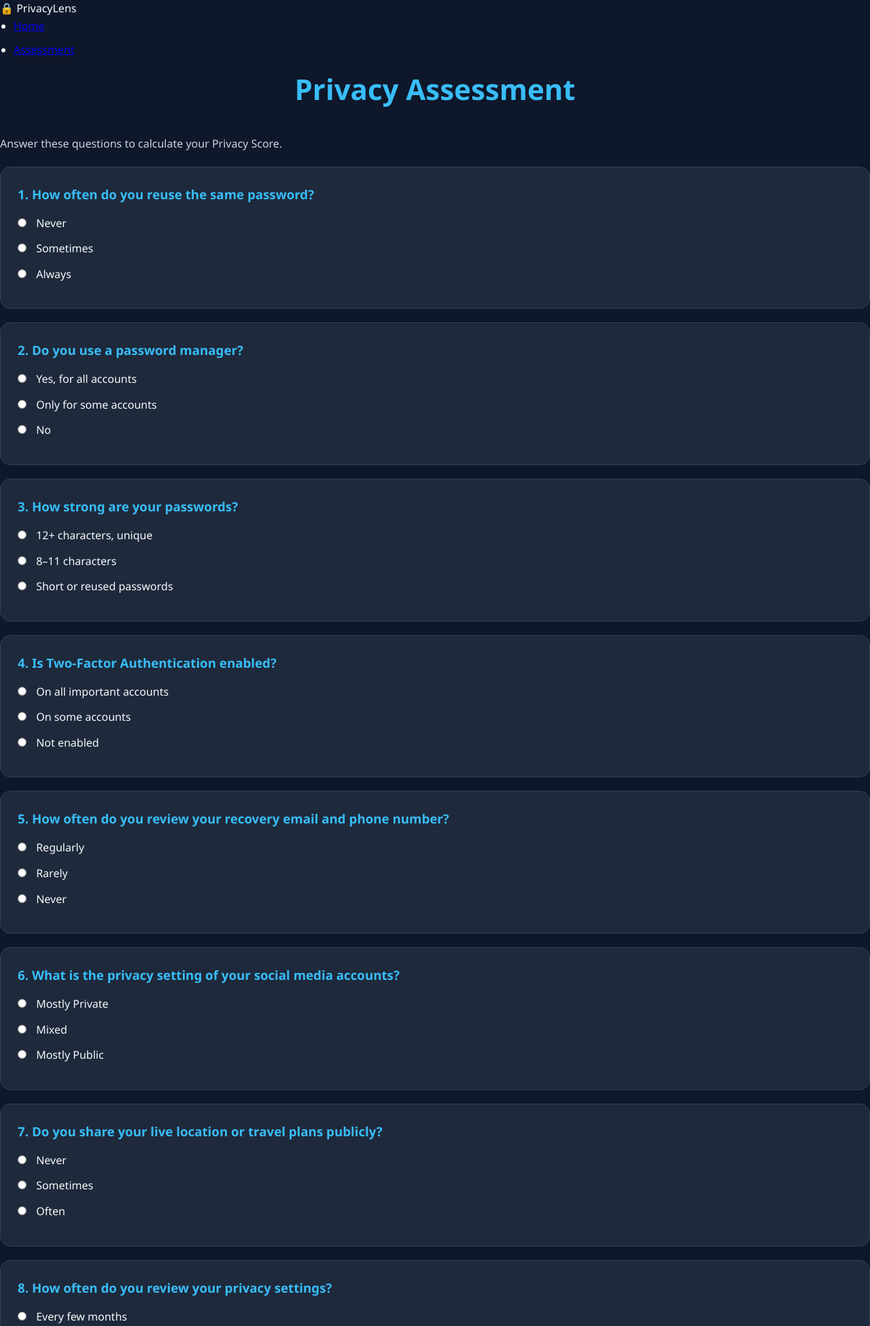
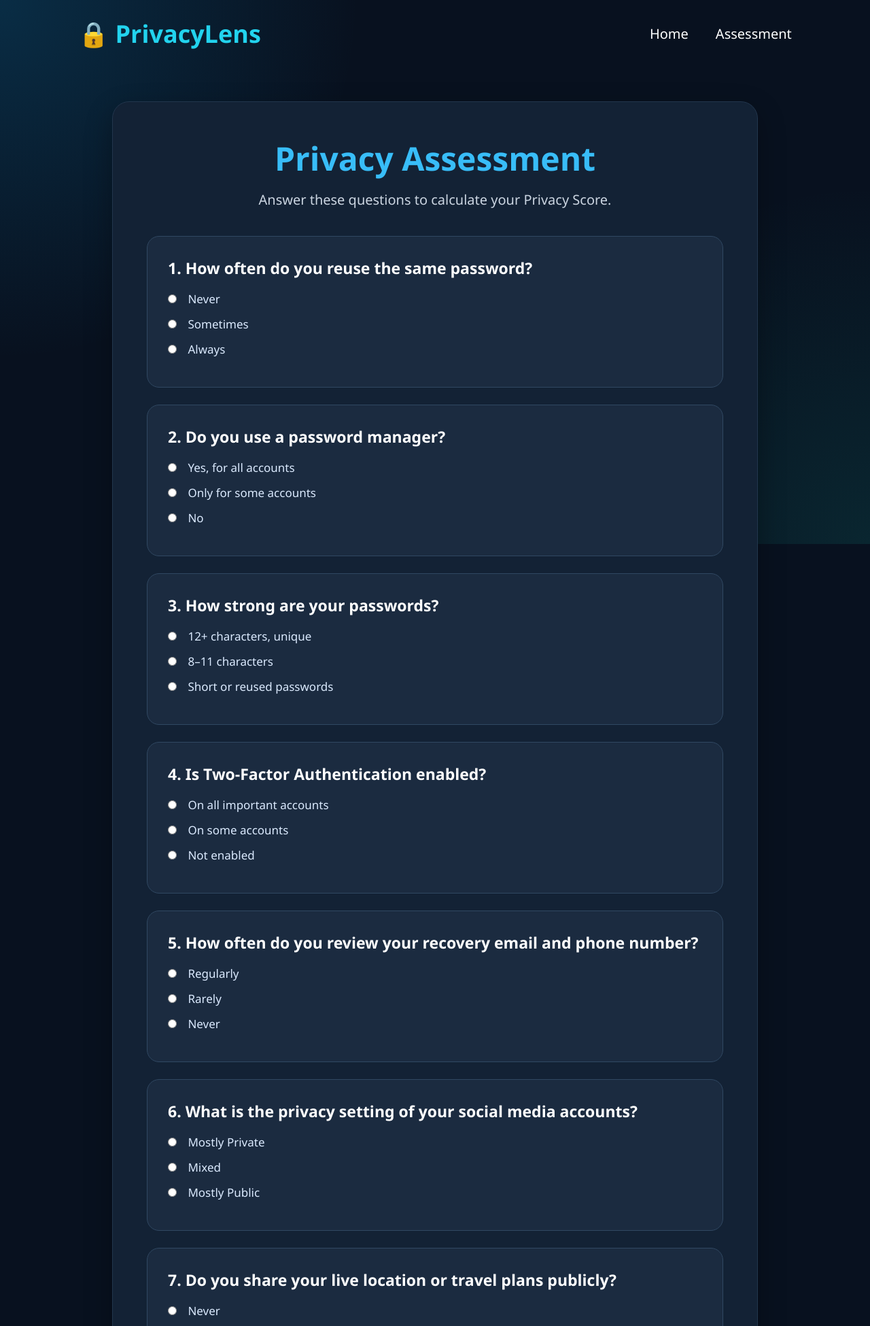
Before and after one commit to riyalistic-bot/PrivacyLens, a Flask app: page /assessment in a window 1280 px wide. Shown: the top 1950 px of the page at 68% size. Run offline with Flask 3, Linux system fonts and the light colour scheme.

Commit message:
Prepare app for deployment

```diff
--- a/app.py
+++ b/app.py
@@ -228,4 +228,4 @@ def result():
 # RUN APP
 # -------------------------------
 if __name__ == "__main__":
-    app.run(debug=True)
+    app.run(host="0.0.0.0", port=10000)
--- a/static/style.css
+++ b/static/style.css
@@ -8,113 +8,469 @@
     box-sizing:border-box;
 }
 
+html{
+    scroll-behavior:smooth;
+}
+
 body{
 
-    background:#0f172a;
-    color:#f8fafc;
-
-    font-family:'Segoe UI',Tahoma,Geneva,Verdana,sans-serif;
-
-    line-height:1.6;
+    font-family:'Segoe UI',sans-serif;
+    background:#08111f;
+    color:white;
+    overflow-x:hidden;
 
 }
 
-/* ===============================
-   Container
-================================== */
+/* ==========================================
+   BACKGROUND
+========================================== */
 
-.container{
+.background{
 
-    width:90%;
-    max-width:1100px;
+    position:fixed;
+    inset:0;
 
-    margin:50px auto;
+    background:
+    radial-gradient(circle at top left,#0ea5e930,transparent 35%),
+    radial-gradient(circle at bottom right,#14b8a620,transparent 35%),
+    #08111f;
+
+    z-index:-1;
 
 }
 
-/* ===============================
-   Headings
-================================== */
+/* ==========================================
+   NAVBAR
+========================================== */
 
-h1{
+.navbar{
 
-    text-align:center;
+    width:100%;
+    padding:25px 9%;
 
-    font-size:42px;
+    display:flex;
+    justify-content:space-between;
+    align-items:center;
 
-    margin-bottom:35px;
+}
+
+.logo{
+
+    font-size:36px;
+    font-weight:bold;
+
+    color:#22d3ee;
+
+}
+
+.navbar ul{
+
+    display:flex;
+    list-style:none;
+    gap:40px;
+
+}
+
+.navbar a{
+
+    color:white;
+    text-decoration:none;
+
+    font-size:20px;
+
+    transition:.3s;
+
+}
+
+.navbar a:hover{
 
     color:#38bdf8;
 
 }
 
-h2{
+/* ==========================================
+   HERO
+========================================== */
 
-    margin-bottom:10px;
+.hero{
+
+    width:90%;
+    max-width:1200px;
+
+    margin:auto;
+
+    text-align:center;
+
+    padding:90px 0 70px;
 
 }
 
-h3{
+.badge{
 
-    margin-bottom:15px;
+    display:inline-block;
 
-    color:#38bdf8;
+    background:#102748;
+
+    color:#22d3ee;
+
+    padding:12px 28px;
+
+    border-radius:40px;
+
+    margin-bottom:35px;
+
+    font-size:20px;
 
 }
 
-p{
+.hero h1{
 
-    color:#cbd5e1;
+    font-size:78px;
 
-}
+    font-weight:800;
 
-/* ===============================
-   Score Card
-================================== */
-
-.score-card{
-
-    display:flex;
-
-    flex-direction:column;
-
-    align-items:center;
+    line-height:1.1;
 
     margin-bottom:35px;
 
 }
 
-/* Circle */
+.hero p{
+
+    font-size:26px;
+
+    color:#cbd5e1;
+
+    line-height:1.8;
+
+    max-width:900px;
+
+    margin:auto;
+
+}
+
+/* ==========================================
+   BUTTON
+========================================== */
+
+.btn{
+
+    display:inline-block;
+
+    margin-top:55px;
+
+    background:#22c7f3;
+
+    color:#07111f;
+
+    text-decoration:none;
+
+    font-weight:bold;
+
+    font-size:24px;
+
+    padding:18px 45px;
+
+    border-radius:15px;
+
+    transition:.3s;
+
+}
+
+.btn:hover{
+
+    transform:translateY(-5px);
+
+    box-shadow:0 18px 35px rgba(34,199,243,.35);
+
+}
+
+/* ==========================================
+   FEATURES
+========================================== */
+
+.features{
+
+    width:90%;
+    max-width:1200px;
+
+    margin:80px auto;
+
+}
+
+.features h2{
+
+    text-align:center;
+
+    font-size:48px;
+
+    margin-bottom:50px;
+
+}
+
+.feature-grid{
+
+    display:grid;
+
+    grid-template-columns:repeat(3,1fr);
+
+    gap:30px;
+
+}
+
+.feature-card{
+
+    background:#132235;
+
+    border:1px solid #22364d;
+
+    border-radius:20px;
+
+    padding:35px;
+
+    transition:.3s;
+
+}
+
+.feature-card:hover{
+
+    transform:translateY(-8px);
+
+    box-shadow:0 18px 35px rgba(0,0,0,.35);
+
+}
+
+.feature-card h3{
+
+    color:#38bdf8;
+
+    margin-bottom:18px;
+
+    font-size:28px;
+
+}
+
+.feature-card p{
+
+    color:#cbd5e1;
+
+    line-height:1.8;
+
+    font-size:18px;
+
+}
+
+/* ==========================================
+   GENERAL CONTAINER
+========================================== */
+
+.container{
+
+    width:90%;
+    max-width:1200px;
+
+    margin:auto;
+
+    padding:70px 0;
+
+}
+/* ==========================================
+   ASSESSMENT PAGE
+========================================== */
+
+.assessment-container{
+
+    width:90%;
+    max-width:950px;
+
+    margin:50px auto 100px;
+
+}
+
+.assessment-box{
+
+    background:#132235;
+
+    border:1px solid #22364d;
+
+    border-radius:25px;
+
+    padding:50px;
+
+    box-shadow:0 15px 40px rgba(0,0,0,.30);
+
+}
+
+.assessment-box h1{
+
+    text-align:center;
+
+    color:#38bdf8;
+
+    font-size:48px;
+
+    margin-bottom:15px;
+
+}
+
+.subtitle{
+
+    text-align:center;
+
+    color:#cbd5e1;
+
+    margin-bottom:40px;
+
+    font-size:20px;
+
+}
+
+.question-card{
+
+    background:#1b2b40;
+
+    border:1px solid #304862;
+
+    border-radius:18px;
+
+    padding:30px;
+
+    margin-bottom:25px;
+
+    transition:.3s;
+
+}
+
+.question-card:hover{
+
+    transform:translateY(-5px);
+
+    border-color:#38bdf8;
+
+}
+
+.question-card h3{
+
+    color:white;
+
+    font-size:23px;
+
+    margin-bottom:18px;
+
+}
+
+.question-card label{
+
+    display:block;
+
+    margin:14px 0;
+
+    color:#dbeafe;
+
+    cursor:pointer;
+
+    font-size:17px;
+
+}
+
+.question-card input{
+
+    margin-right:12px;
+
+}
+
+button{
+
+    width:100%;
+
+    margin-top:35px;
+
+    padding:18px;
+
+    border:none;
+
+    border-radius:15px;
+
+    background:#22c7f3;
+
+    color:#08111f;
+
+    font-size:20px;
+
+    font-weight:bold;
+
+    cursor:pointer;
+
+    transition:.3s;
+
+}
+
+button:hover{
+
+    transform:translateY(-3px);
+
+    box-shadow:0 15px 30px rgba(34,199,243,.35);
+
+}
+
+input[type="email"]{
+
+    width:100%;
+
+    padding:15px;
+
+    border-radius:10px;
+
+    border:1px solid #334155;
+
+    background:#0f172a;
+
+    color:white;
+
+    margin-top:10px;
+
+}
+/* ==========================================
+   RESULT PAGE
+========================================== */
+
+.score-card{
+
+    display:flex;
+    flex-direction:column;
+    align-items:center;
+
+    margin-bottom:40px;
+
+}
 
 .circle{
 
-    width:180px;
-
-    height:180px;
+    width:190px;
+    height:190px;
 
     border-radius:50%;
 
-    border:10px solid #38bdf8;
+    border:10px solid #22c7f3;
+
+    background:#132235;
 
     display:flex;
-
     flex-direction:column;
-
     justify-content:center;
-
     align-items:center;
 
-    background:#1e293b;
-
-    box-shadow:0 0 25px rgba(56,189,248,.25);
+    box-shadow:0 0 35px rgba(34,199,243,.25);
 
 }
 
 .circle h2{
 
-    font-size:60px;
+    font-size:65px;
 
     color:white;
+
+    margin:0;
 
 }
 
@@ -180,45 +538,44 @@ p{
 
 .card:hover{
 
-    transform:translateY(-4px);
+    transform:translateY(-6px);
 
-    box-shadow:0 12px 25px rgba(0,0,0,.3);
+    box-shadow:0 15px 35px rgba(0,0,0,.35);
 
 }
 
-/* ===============================
-   Grid
-================================== */
+.card h2,
+.card h3{
 
-.grid{
+    color:#38bdf8;
 
-    display:grid;
-
-    grid-template-columns:1fr 1fr;
-
-    gap:25px;
+    margin-bottom:18px;
 
 }
 
-/* ===============================
-   Lists
-================================== */
+.card p{
 
-ul{
+    color:#dbeafe;
+
+    line-height:1.8;
+
+}
+
+.card ul{
 
     margin-left:20px;
 
-}
-
-li{
-
-    margin-bottom:10px;
+    margin-top:10px;
 
 }
 
-/* ===============================
-   Table
-================================== */
+.card li{
+
+    margin-bottom:12px;
+
+    color:#dbeafe;
+
+}
 
 table{
 
@@ -230,151 +587,99 @@ table{
 
 td{
 
-    padding:12px;
+    padding:15px;
 
     border-bottom:1px solid #334155;
 
 }
 
-/* ===============================
-   Buttons
-================================== */
-
 .button-area{
 
     text-align:center;
 
-    margin-top:35px;
+    margin-top:40px;
 
 }
 
-.btn{
+/* ==========================================
+   FOOTER
+========================================== */
 
-    display:inline-block;
+footer{
 
-    background:#38bdf8;
+    text-align:center;
 
-    color:#0f172a;
+    padding:35px;
 
-    text-decoration:none;
+    color:#94a3b8;
 
-    padding:15px 30px;
-
-    border-radius:10px;
-
-    font-weight:bold;
-
-    transition:.3s;
+    font-size:15px;
 
 }
 
-.btn:hover{
+/* ==========================================
+   MOBILE
+========================================== */
 
-    background:#0ea5e9;
+@media (max-width:768px){
 
-    transform:scale(1.05);
+.navbar{
+
+    flex-direction:column;
+
+    gap:20px;
 
 }
 
-/* ===============================
-   Forms
-================================== */
+.navbar ul{
 
-form{
+    flex-direction:column;
 
-    margin-top:20px;
+    text-align:center;
+
+    gap:15px;
+
+}
+
+.hero{
+
+    padding:60px 0;
+
+}
+
+.hero h1{
+
+    font-size:48px;
+
+}
+
+.hero p{
+
+    font-size:18px;
+
+}
+
+.feature-grid{
+
+    grid-template-columns:1fr;
+
+}
+
+.assessment-box{
+
+    padding:30px;
+
+}
+
+.assessment-box h1{
+
+    font-size:36px;
 
 }
 
 .question-card{
 
-    background:#1e293b;
-
-    border:1px solid #334155;
-
-    border-radius:15px;
-
-    padding:25px;
-
-    margin-bottom:20px;
-
-}
-
-.question-card label{
-
-    display:block;
-
-    margin:12px 0;
-
-    cursor:pointer;
-
-}
-
-input[type="radio"]{
-
-    margin-right:10px;
-
-}
-
-input[type="email"]{
-
-    width:100%;
-
-    padding:14px;
-
-    border-radius:8px;
-
-    border:1px solid #475569;
-
-    background:#0f172a;
-
-    color:white;
-
-    margin-top:10px;
-
-}
-
-button{
-
-    margin-top:25px;
-
-    width:100%;
-
-    padding:15px;
-
-    background:#38bdf8;
-
-    color:#0f172a;
-
-    border:none;
-
-    border-radius:10px;
-
-    font-size:17px;
-
-    font-weight:bold;
-
-    cursor:pointer;
-
-    transition:.3s;
-
-}
-
-button:hover{
-
-    background:#0ea5e9;
-
-}
-
-/* ===============================
-   Responsive
-================================== */
-
-@media(max-width:768px){
-
-.grid{
-
-    grid-template-columns:1fr;
+    padding:22px;
 
 }
 
```
Also changed, not shown: other parts of static/style.css (+22 -26 lines), 1 other file.
